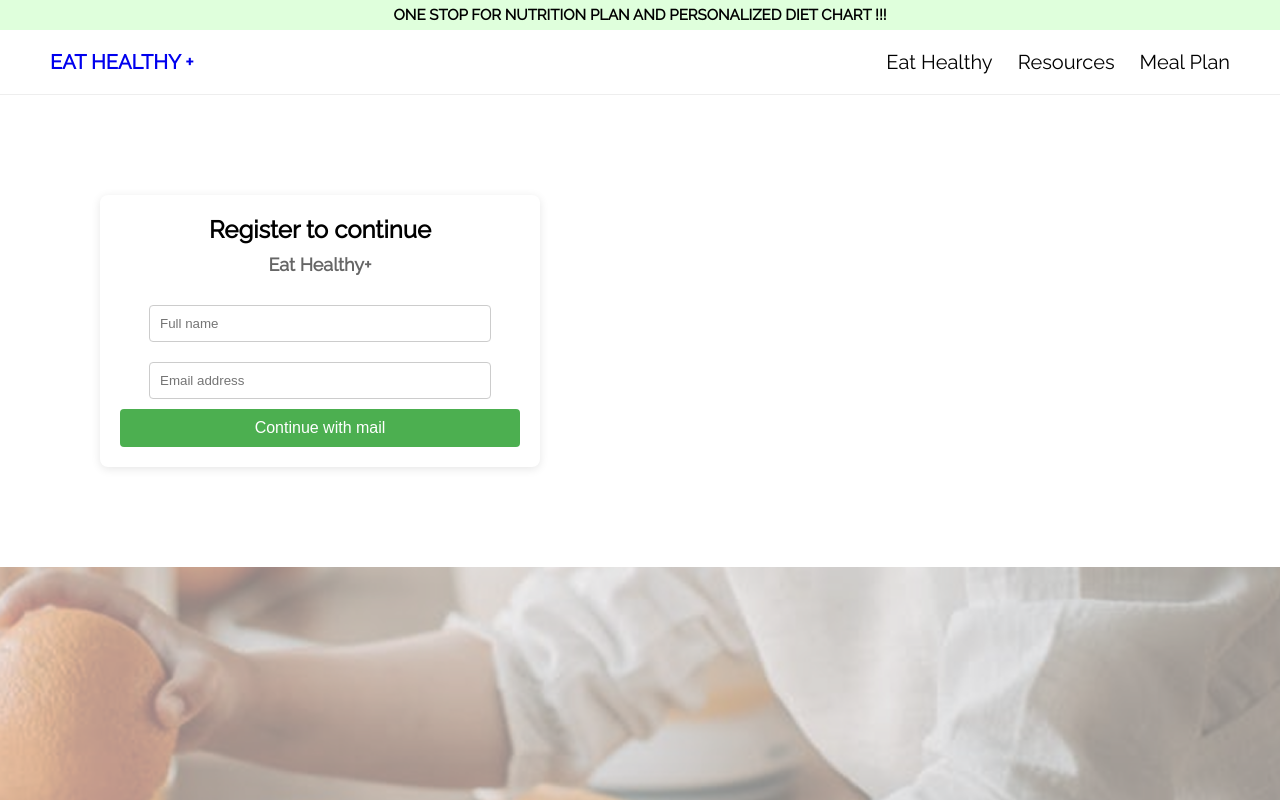
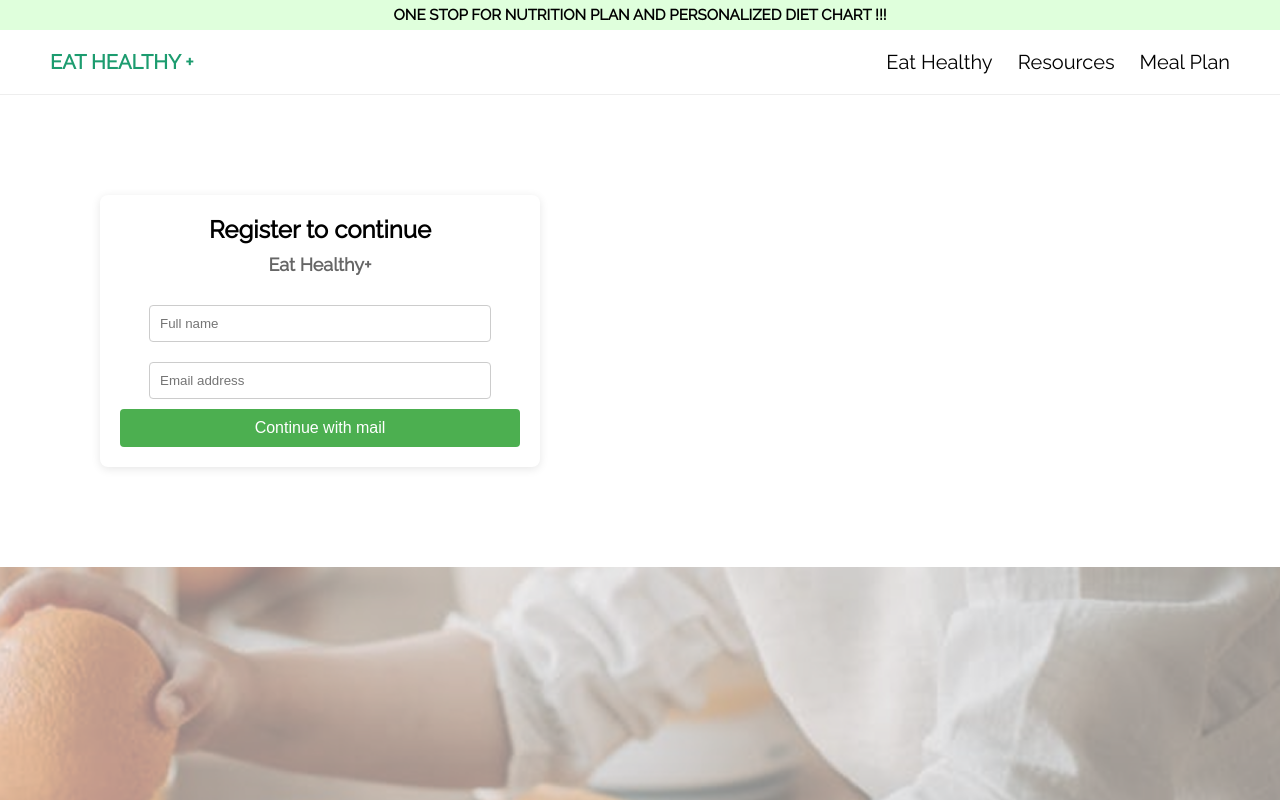
Before and after one commit to Akila27-18/Nutrition, a plain HTML site: page register.html in a window 1280 px wide. Shown: the top 800 px of the page. Drawn offline with nearby package versions, Linux system fonts and the light colour scheme.

Commit message:
initial commit

```diff
--- a/register.html
+++ b/register.html
@@ -22,7 +22,7 @@
 }
 .navbar .logo a{
     text-decoration: none;
-
+    color: #1c9c6f;
   }
 .hero, .features, .challenge-banner, .container, .logo-bar, .testimonials{
   opacity: 0.5;
--- a/style.css
+++ b/style.css
@@ -25,7 +25,10 @@ body
   z-index: 1000;
 
 }
-
+.navbar .logo a{
+  text-decoration: none;
+  color: #1c9c6f;
+}
 .navbar .logo {
   font-weight: bold;
   font-size: 20px;
```
Also changed, not shown: 30Dayplan.html (+1 -1 lines), Eat-healthy.html (+1 -1 lines), Nutrition-guidelines.html (+1 -1 lines), Resources.html (+1 -1 lines), aboutus.html (+1 -1 lines), advertisingpolicy.html (+1 -1 lines), diversity.html (+1 -1 lines), meal-plan.html (+1 -0 lines), news.html (+1 -1 lines), payment.html (+1 -1 lines), paymentconfirm.html (+1 -1 lines), privacy.html (+1 -1 lines), terms.html (+1 -1 lines).
